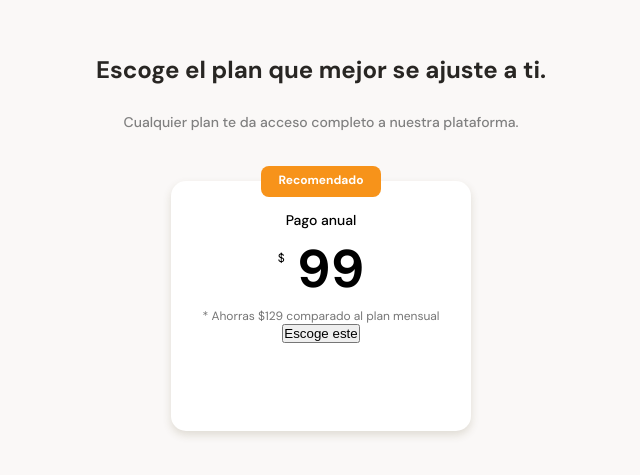
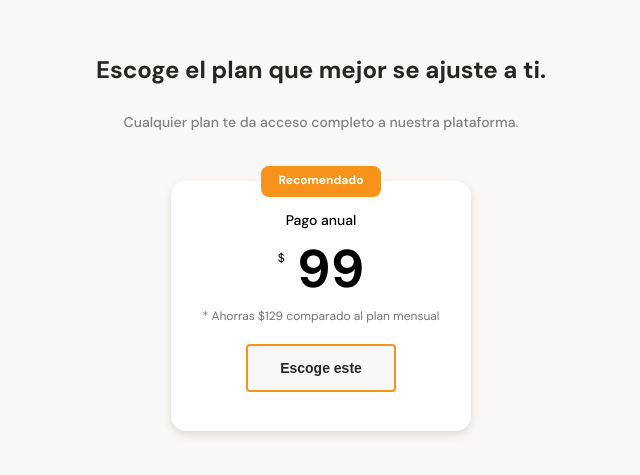
Before and after one commit to sergiojc90/Bata-Bit, a plain HTML site: page index.html in a window 1280 px wide. Shown: the part 2743-3218 px from the top of the page, without its empty margins (319-959 px from the left). Drawn offline with Linux system fonts and the light colour scheme.

Commit message:
Agregando estilos del call to action button

```diff
--- a/css/styles.css
+++ b/css/styles.css
@@ -571,3 +571,16 @@ main{
     font-size: 1.2rem;
     color: #757575;
 }
+
+.plan-card--ca{
+    width: 150px;
+    height: 48px;
+    margin-top: 20px;
+    background-color: #faf8f7;
+    border: 2px solid var(--bitcoin-orange);
+    border-radius: 4px;
+    font-size: 1.4rem;
+    font-weight: bold;
+    line-height: 1.8rem;
+    color: var(--black);
+}
```
